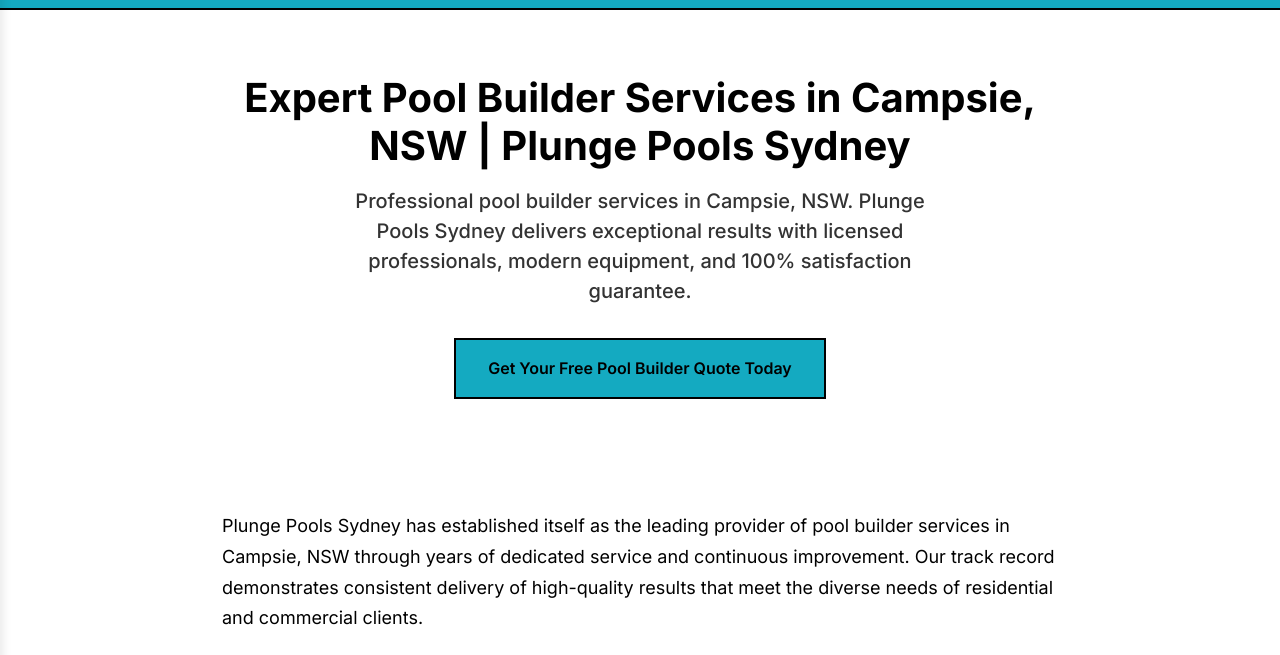
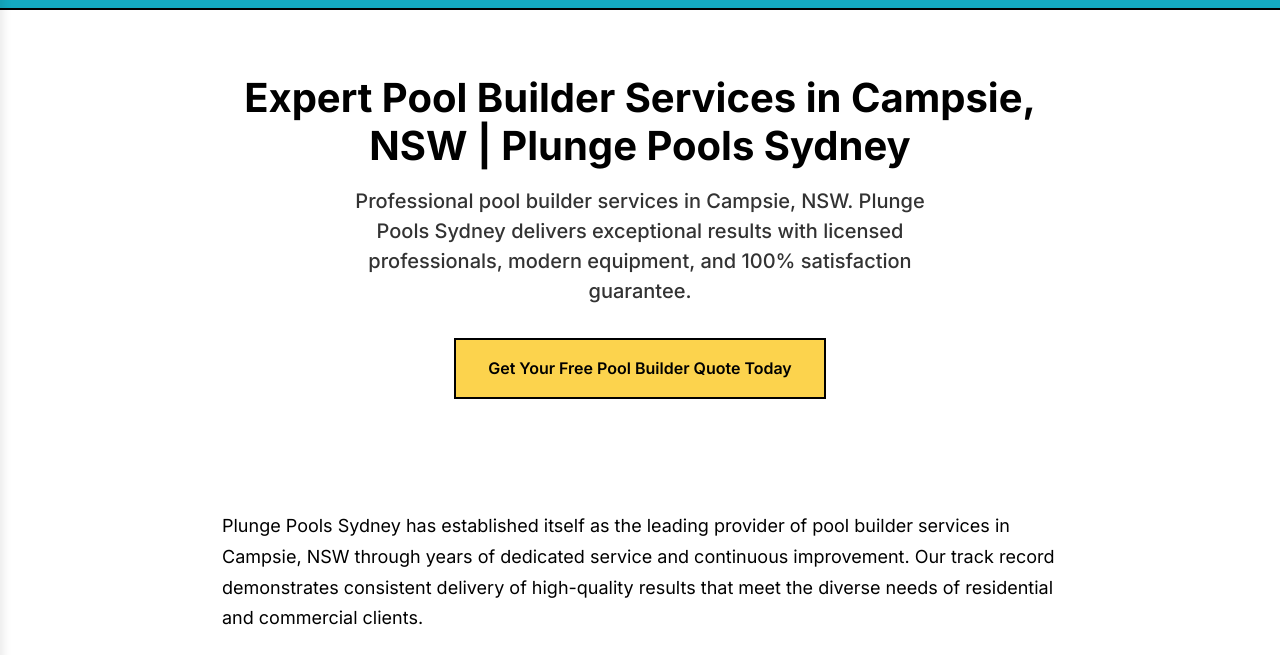
Before and after one commit to plungepoolssydney-design/plunge-pools-sydney-4b582, a plain HTML site: page pool-builder-in-campsie.html in a window 1280 px wide. Shown: the part 85-740 px from the top of the page. Drawn offline with Linux system fonts and the light colour scheme.

Commit message:
Update pool-builder-in-campsie.html

```diff
--- a/pool-builder-in-campsie.html
+++ b/pool-builder-in-campsie.html
@@ -368,7 +368,7 @@
         }
 
         .cta-button, .button {
-            background: #14AAC1;
+            background: #FCD34D;
             color: #000000;
             border: 2px solid #000000;
             padding: clamp(12px, 3vw, 16px) clamp(20px, 5vw, 32px);
@@ -384,7 +384,7 @@
 
         .cta-button:hover, .button:hover {
             background: #000000;
-            color: #14AAC1;
+            color: #FCD34D;
         }
 
         /* Sections */
```
